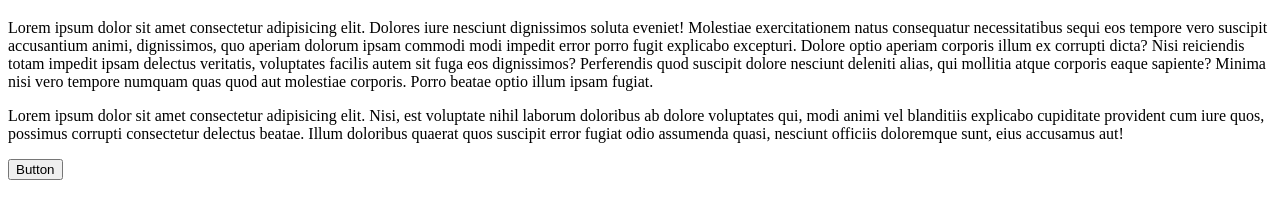
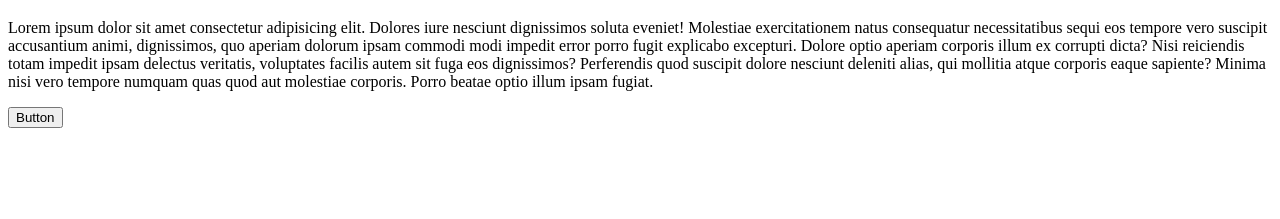
Before and after one commit to samarth212/TestWebsite, a plain HTML site: page index.html in a window 1280 px wide. Shown: the part 61-280 px from the top of the page. Drawn offline with Linux system fonts and the light colour scheme.

Commit message:
first commit

```diff
--- a/index.html
+++ b/index.html
@@ -9,8 +9,6 @@
     <h1>Test Website</h1>
     <p>Lorem ipsum dolor sit amet consectetur adipisicing elit. Dolores iure nesciunt dignissimos soluta eveniet! Molestiae exercitationem natus consequatur necessitatibus sequi eos tempore vero suscipit accusantium animi, dignissimos, quo aperiam dolorum ipsam commodi modi impedit error porro fugit explicabo excepturi. Dolore optio aperiam corporis illum ex corrupti dicta? Nisi reiciendis totam impedit ipsam delectus veritatis, voluptates facilis autem sit fuga eos dignissimos? Perferendis quod suscipit dolore nesciunt deleniti alias, qui mollitia atque corporis eaque sapiente? Minima nisi vero tempore numquam quas quod aut molestiae corporis. Porro beatae optio illum ipsam fugiat.</p>
 
-
-    <p>Lorem ipsum dolor sit amet consectetur adipisicing elit. Nisi, est voluptate nihil laborum doloribus ab dolore voluptates qui, modi animi vel blanditiis explicabo cupiditate provident cum iure quos, possimus corrupti consectetur delectus beatae. Illum doloribus quaerat quos suscipit error fugiat odio assumenda quasi, nesciunt officiis doloremque sunt, eius accusamus aut!</p>
     <button>Button</button>
 </body>
 </html>
```
